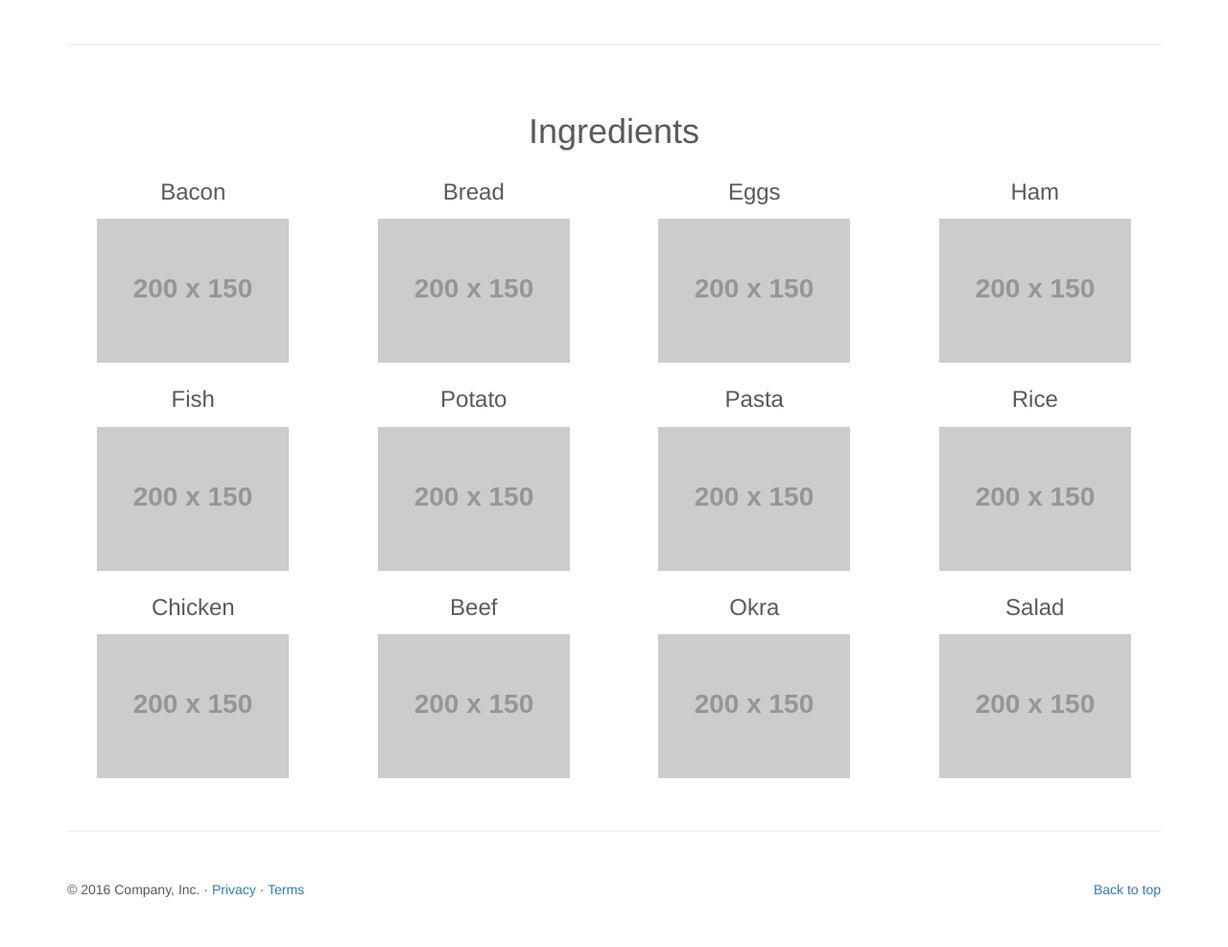
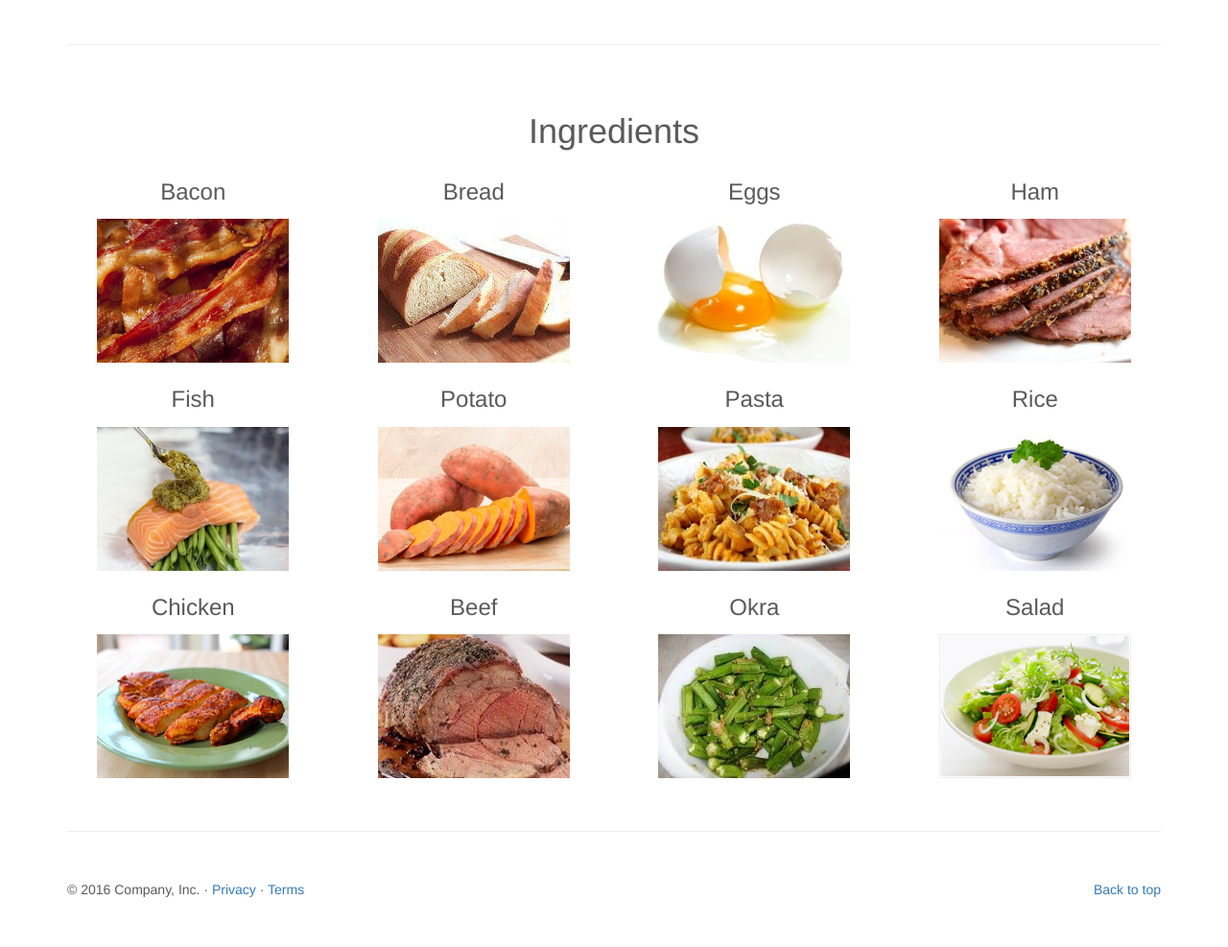
Before and after one commit to Jason0705/ICanCook, a Django app: page / in a window 1280 px wide. Shown: the part 1911-2898 px from the top of the page at 96% size. Run offline with Django 3.2, Linux system fonts and the light colour scheme; grey boxes labelled with a size stand in for pictures from a placeholder-image service; parts of the project's set-up code (start-up, migrations or seed data) failed here and were passed over; some libraries are stand-ins or nearby versions.

Commit message:
added images to index page, added link to create recipe from my recipes

```diff
--- a/mysite/home/templates/home/index.html
+++ b/mysite/home/templates/home/index.html
@@ -135,49 +135,46 @@
             <div class="row">
                 <div class="col-md-3">
                     <h3 class="ingredient-title text-center"> Bacon </h3>
-                    <img class="img-container" src="http://placehold.it/200X150">
-                </div>
+                    <img class="img-container" src="{% static "home/images/bacon.jpg" %}"></div>
                 <div class="col-md-3">
                     <h3 class="ingredient-title text-center"> Bread </h3>
-                    <img class="img-container" src="http://placehold.it/200X150"></div>
+                    <img class="img-container" src="{% static "home/images/bread.jpg" %}"></div>
                 <div class="col-md-3">
                     <h3 class="ingredient-title text-center"> Eggs </h3>
-                    <img class="img-container" src="http://placehold.it/200X150"></div>
+                    <img class="img-container" src="{% static "home/images/eggs.jpg" %}"></div>
                 <div class="col-md-3">
                     <h3 class="ingredient-title text-center"> Ham </h3>
-                    <img class="img-container" src="http://placehold.it/200X150"></div>
+                    <img class="img-container" src="{% static "home/images/ham.jpg" %}"></div>
             </div>
 
             <div class="row">
                 <div class="col-md-3">
                     <h3 class="ingredient-title text-center"> Fish </h3>
-                    <img class="img-container" src="http://placehold.it/200X150">
-                </div>
+                    <img class="img-container" src="{% static "home/images/fish.jpg" %}"></div>
                 <div class="col-md-3">
                     <h3 class="ingredient-title text-center"> Potato </h3>
-                    <img class="img-container" src="http://placehold.it/200X150"></div>
+                    <img class="img-container" src="{% static "home/images/potato.jpg" %}"></div>
                 <div class="col-md-3">
                     <h3 class="ingredient-title text-center"> Pasta </h3>
-                    <img class="img-container" src="http://placehold.it/200X150"></div>
+                    <img class="img-container" src="{% static "home/images/pasta.jpg" %}"></div>
                 <div class="col-md-3">
                     <h3 class="ingredient-title text-center"> Rice </h3>
-                    <img class="img-container" src="http://placehold.it/200X150"></div>
+                    <img class="img-container" src="{% static "home/images/rice.jpg" %}"></div>
             </div>
 
             <div class="row">
                 <div class="col-md-3">
                     <h3 class="ingredient-title text-center"> Chicken </h3>
-                    <img class="img-container" src="http://placehold.it/200X150">
-                </div>
+                    <img class="img-container" src="{% static "home/images/chicken.jpg" %}"></div>
                 <div class="col-md-3">
                     <h3 class="ingredient-title text-center"> Beef </h3>
-                    <img class="img-container" src="http://placehold.it/200X150"></div>
+                    <img class="img-container" src="{% static "home/images/beef.jpg" %}"></div>
                 <div class="col-md-3">
                     <h3 class="ingredient-title text-center"> Okra </h3>
-                    <img class="img-container" src="http://placehold.it/200X150"></div>
+                    <img class="img-container" src="{% static "home/images/okra.jpg" %}"></div>
                 <div class="col-md-3">
                     <h3 class="ingredient-title text-center"> Salad </h3>
-                    <img class="img-container" src="http://placehold.it/200X150"></div>
+                    <img class="img-container" src="{% static "home/images/salad.jpg" %}"></div>
             </div>
 
 
```
Also changed, not shown: mysite/user/templates/accounts/my_recipes.html (+8 -0 lines), mysite/home/static/home/images/bacon.jpg (added), mysite/home/static/home/images/beef.jpg (added), mysite/home/static/home/images/bread.jpg (added), mysite/home/static/home/images/chicken.jpg (added), mysite/home/static/home/images/eggs.jpg (added), mysite/home/static/home/images/fish.jpg (added), mysite/home/static/home/images/ham.jpg (added), mysite/home/static/home/images/okra.jpg (added), mysite/home/static/home/images/pasta.jpg (added), mysite/home/static/home/images/potato.jpg (added), mysite/home/static/home/images/rice.jpg (added), mysite/home/static/home/images/salad.jpg (added).
